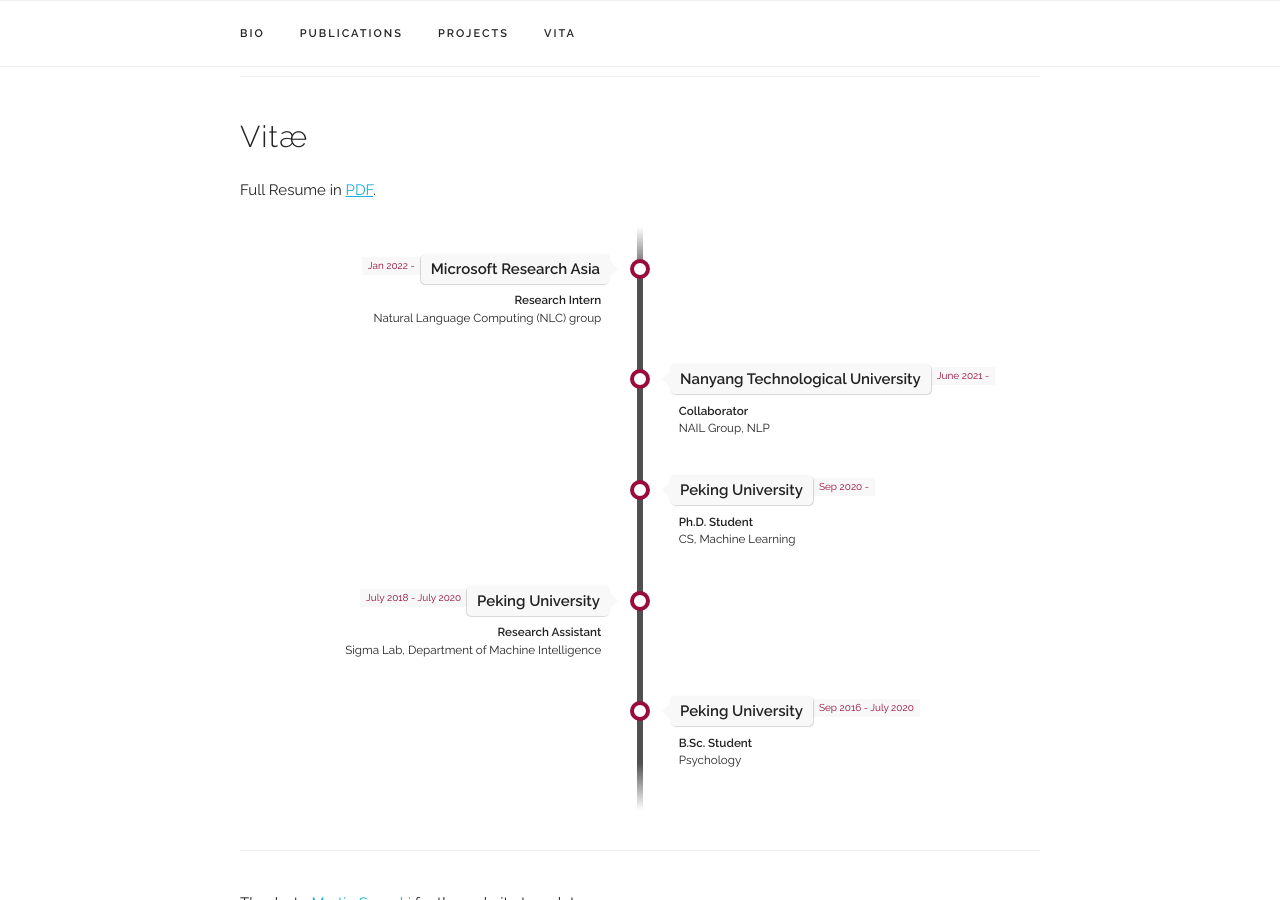
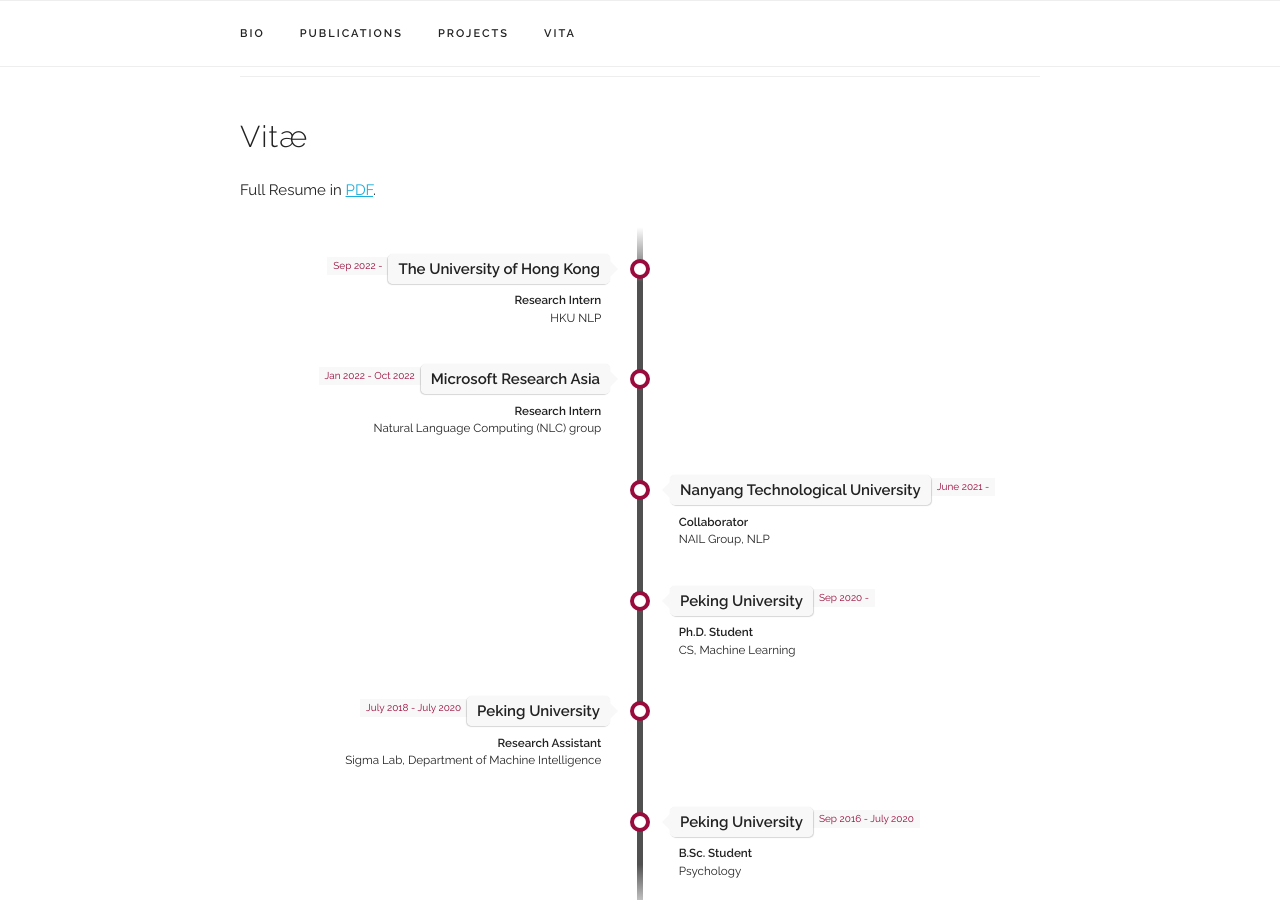
Before and after one commit to zhao-ht/haitengzhao, a Jekyll site: the page built from index.html, in a window 1280 px wide and 900 px high, scrolled down 1694 px. Built offline with Jekyll 4.4.1, drawn with Linux system fonts in a browser that asks for light colours; some web fonts are replaced.

Commit message:
Update experience.yaml

```diff
--- a/_data/experience.yaml
+++ b/_data/experience.yaml
@@ -1,8 +1,13 @@
 experiences:
 
+- place: "The University of Hong Kong"
+  time: "Sep 2022 - "
+  title: "Research Intern"
+  subtitle: "HKU NLP"
+  category: "work"
 
 - place: "Microsoft Research Asia"
-  time: "Jan 2022 - "
+  time: "Jan 2022 - Oct 2022"
   title: "Research Intern"
   subtitle: " Natural Language Computing (NLC) group"
   category: "work"
```
